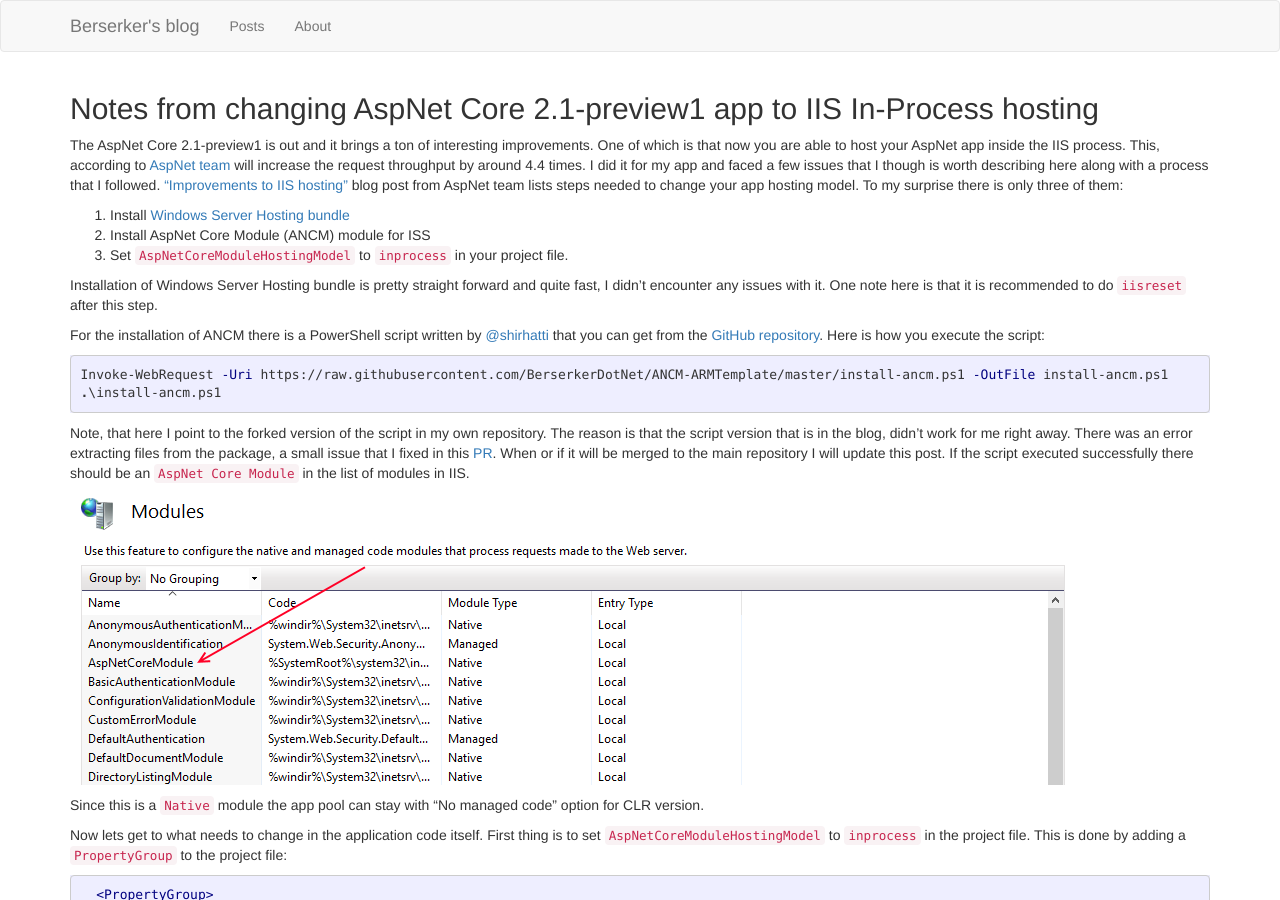
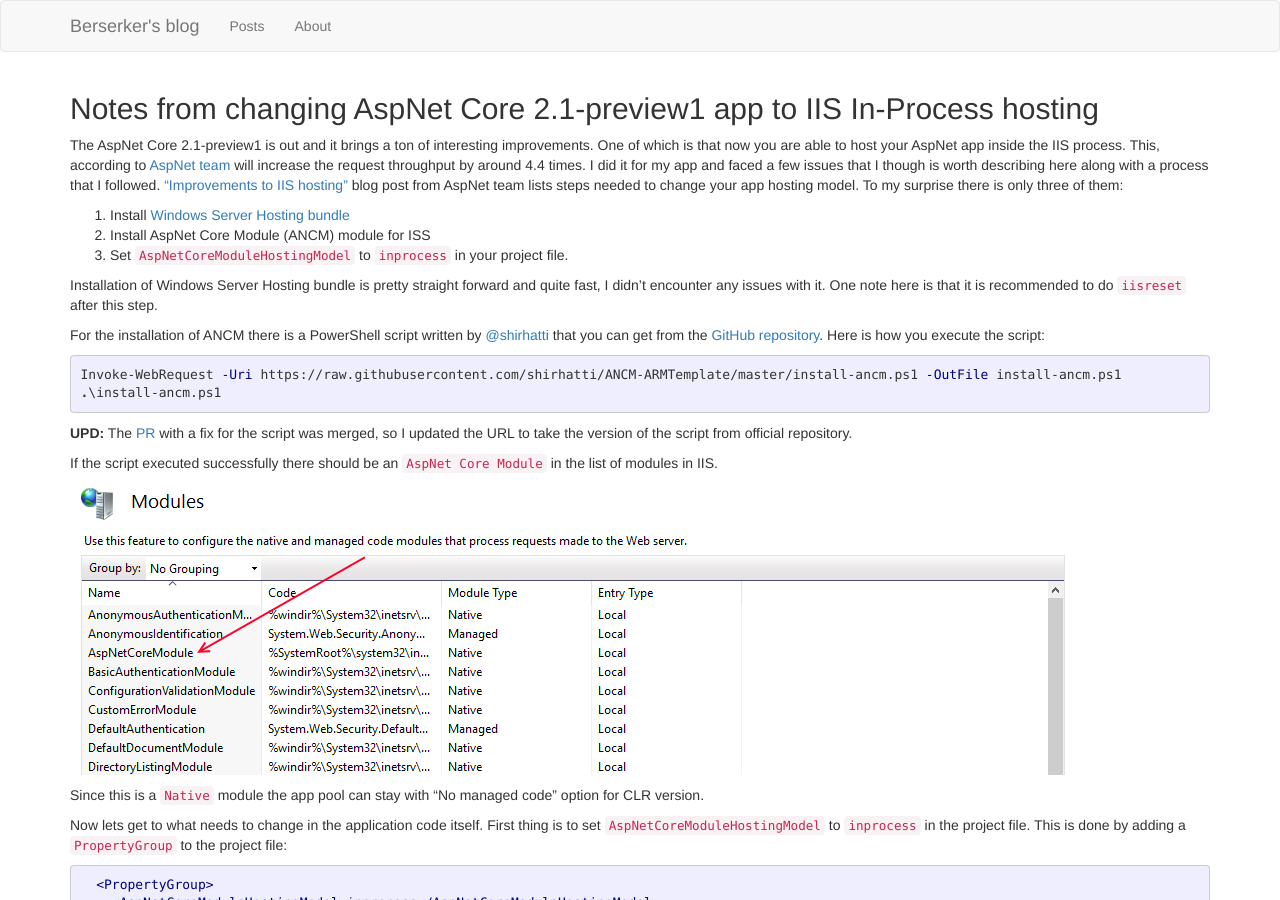
Before and after one commit to BerserkerDotNet/blog, a Jekyll site: the page built from _posts/2018-03-03-aspnet-core-2-1-inprocess-hosting.markdown, in a window 1280 px wide and 900 px high. Built offline with Jekyll 4.4.1, drawn with Linux system fonts in a browser that asks for light colours; comment, search, counter and statistics services are not loaded.

Commit message:
updating the post with a correct URL

````diff
--- a/_posts/2018-03-03-aspnet-core-2-1-inprocess-hosting.markdown
+++ b/_posts/2018-03-03-aspnet-core-2-1-inprocess-hosting.markdown
@@ -24,10 +24,12 @@ Installation of Windows Server Hosting bundle is pretty straight forward and qui
 For the installation of ANCM there is a PowerShell script written by [@shirhatti][3] that you can get from the [GitHub repository][5].
 Here is how you execute the script:
 ```powershell
-Invoke-WebRequest -Uri https://raw.githubusercontent.com/BerserkerDotNet/ANCM-ARMTemplate/master/install-ancm.ps1 -OutFile install-ancm.ps1
+Invoke-WebRequest -Uri https://raw.githubusercontent.com/shirhatti/ANCM-ARMTemplate/master/install-ancm.ps1 -OutFile install-ancm.ps1
 .\install-ancm.ps1
 ```
-Note, that here I point to the forked version of the script in my own repository. The reason is that the script version that is in the blog, didn't work for me right away. There was an error extracting files from the package, a small issue that I fixed in this [PR][4]. When or if it will be merged to the main repository I will update this post.
+**UPD:**
+The [PR][4] with a fix for the script was merged, so I updated the URL to take the version of the script from official repository.
+
 If the script executed successfully there should be an `AspNet Core Module` in the list of modules in IIS.
 
 ![ANCM]({{ "images/aspnet-core-2-1-inprocess-hosting/modules-list.png" | relative_url }} "ANCM in the ISS modules list")
````
